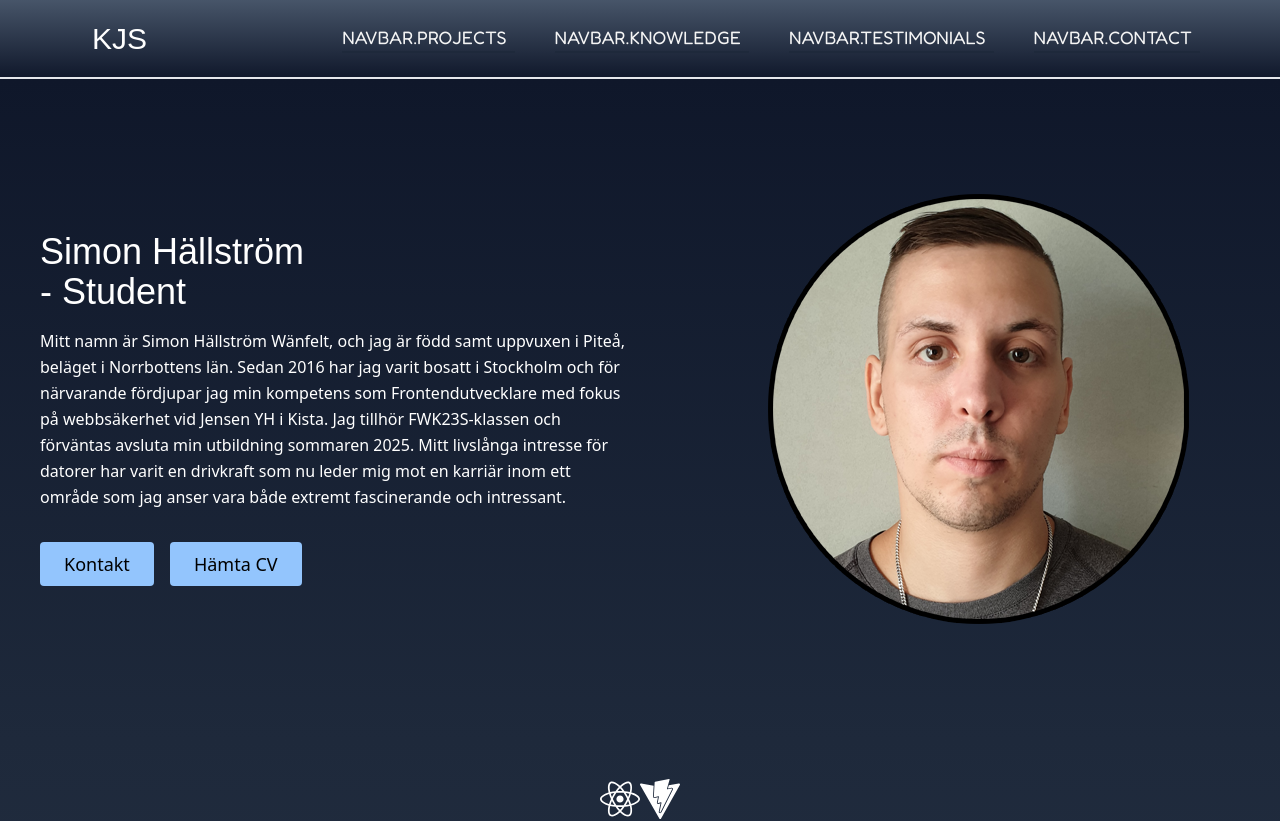
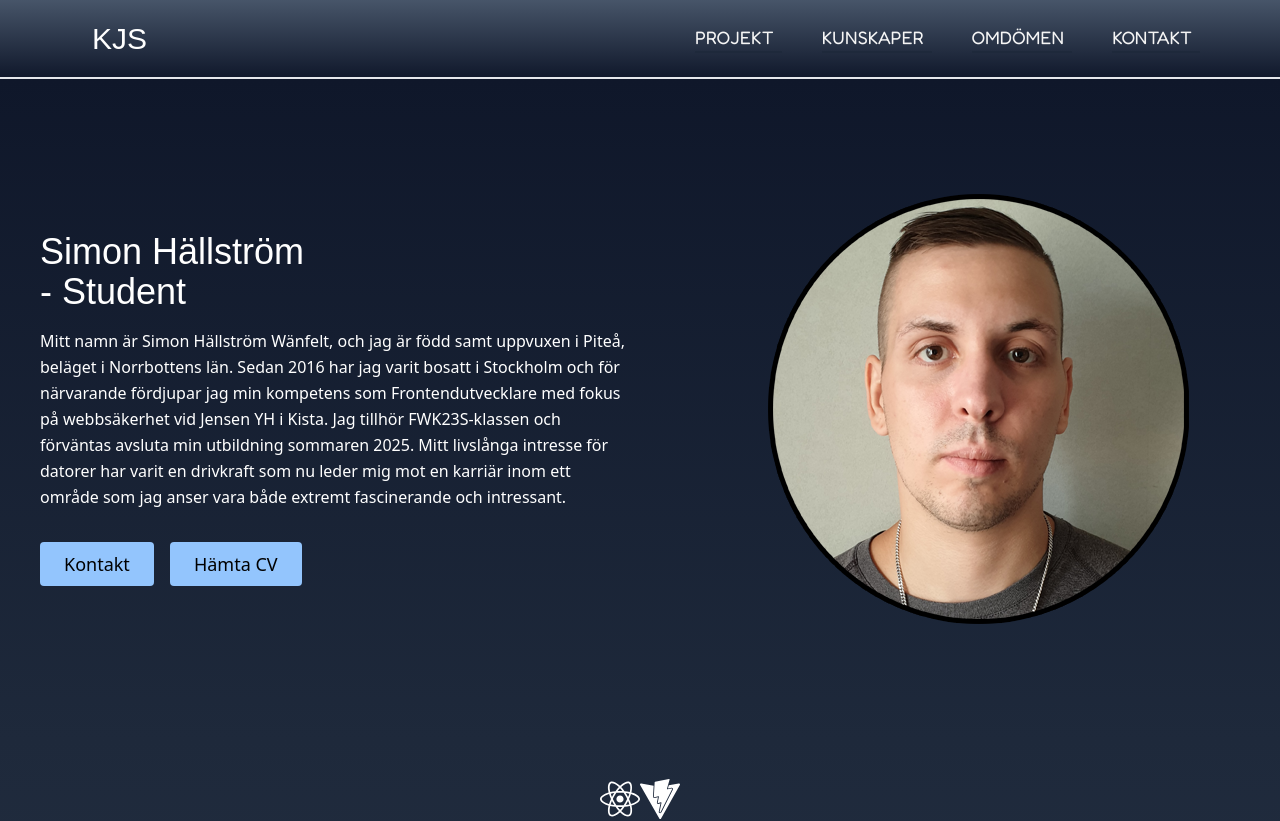
Before and after one commit to hallstrom91/portfolio_v1, a React (Vite) app: page / in a window 1280 px wide. Shown: the top 821 px of the page. Built offline with nearby package versions, Linux system fonts and the light colour scheme; a web font is replaced by a local one.

Commit message:
update: navbar sv/en

```diff
--- a/src/components/Navbar.jsx
+++ b/src/components/Navbar.jsx
@@ -25,7 +25,7 @@ export default function Navbar() {
               className="mr-5 hover:text-sky-400  navLink"
               onClick={handleClick}
             >
-              {t("navbar.about")}
+              {t("translation.navbar.about")}
             </a>
           </li>
           <li className="my-4 py-4 border-b border-slate-400 hover:bg-sky-900 hover:rounded">
@@ -34,7 +34,7 @@ export default function Navbar() {
               className="mr-5 hover:text-sky-400 navLink"
               onClick={handleClick}
             >
-              {t("navbar.projects")}
+              {t("translation.navbar.projects")}
             </a>
           </li>
           <li className="my-4 py-4 border-b border-slate-400 hover:bg-sky-900 hover:rounded">
@@ -43,7 +43,7 @@ export default function Navbar() {
               className="mr-5 hover:text-sky-400 navLink"
               onClick={handleClick}
             >
-              {t("navbar.knowledge")}
+              {t("translation.navbar.knowledge")}
             </a>
           </li>
           <li className="my-4 py-4 border-b border-slate-400 hover:bg-sky-900 hover:rounded">
@@ -52,7 +52,7 @@ export default function Navbar() {
               className="mr-5 hover:text-sky-400 navLink"
               onClick={handleClick}
             >
-              {t("navbar.testimonials")}
+              {t("translation.navbar.testimonials")}
             </a>
           </li>
           <li className="my-4 py-4 border-b border-slate-400 hover:bg-sky-900 hover:rounded">
@@ -61,7 +61,7 @@ export default function Navbar() {
               className="mr-5 hover:text-sky-400 navLink"
               onClick={handleClick}
             >
-              {t("navbar.contact")}
+              {t("translation.navbar.contact")}
             </a>
           </li>
         </ul>
@@ -91,7 +91,7 @@ export default function Navbar() {
                     href="#projects"
                     className="mr-2 hover:text-sky-400 navLink"
                   >
-                    {t("navbar.projects")}
+                    {t("translation.navbar.projects")}
                   </a>
                 </li>
 
@@ -100,7 +100,7 @@ export default function Navbar() {
                     href="#knowledge"
                     className="mr-2 hover:text-sky-400 navLink"
                   >
-                    {t("navbar.knowledge")}
+                    {t("translation.navbar.knowledge")}
                   </a>
                 </li>
                 <li className="hover:text-slate-600 transition border-b-2 border-slate-800 hover:border-red-500 cursor-pointer">
@@ -108,7 +108,7 @@ export default function Navbar() {
                     href="#testimonials"
                     className="mr-2 hover:text-sky-400 navLink"
                   >
-                    {t("navbar.testimonials")}
+                    {t("translation.navbar.testimonials")}
                   </a>
                 </li>
                 <li className="hover:text-slate-600 transition border-b-2 border-slate-800 hover:border-red-500 cursor-pointer">
@@ -116,7 +116,7 @@ export default function Navbar() {
                     href="#contact"
                     className="mr-2 hover:text-sky-400 navLink"
                   >
-                    {t("navbar.contact")}
+                    {t("translation.navbar.contact")}
                   </a>
                 </li>
               </ul>
--- a/src/locales/en/combinedEN.json
+++ b/src/locales/en/combinedEN.json
@@ -12,7 +12,7 @@
       "subtitle": "Student",
       "description": "My name is Simon Hällström Wänfelt, and I was born and raised in Piteå, located in Norrbotten County. Since 2016, I have been living in Stockholm, and currently, I am deepening my skills as a Frontend Developer with a focus on web security at Jensen YH in Kista. I belong to the FWK23S class and am expected to complete my education in the summer of 2025. My lifelong interest in computers has been a driving force that now guides me towards a career in an area that I find extremely fascinating and interesting.",
       "contactBtn": "Contact",
-      "resumeBtn": "Download CV"
+      "resumeBtn": "Get CV"
     },
     "project": {
       "title": "Projects",
```
